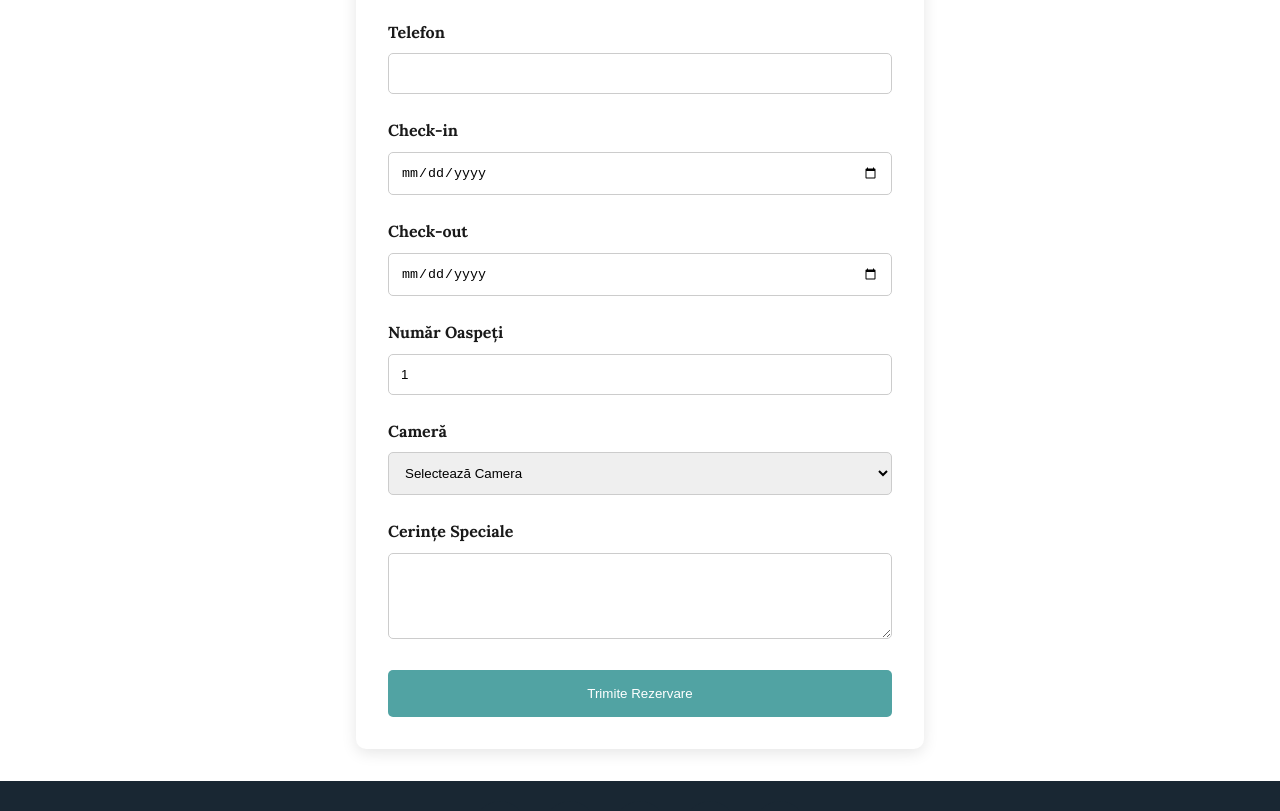
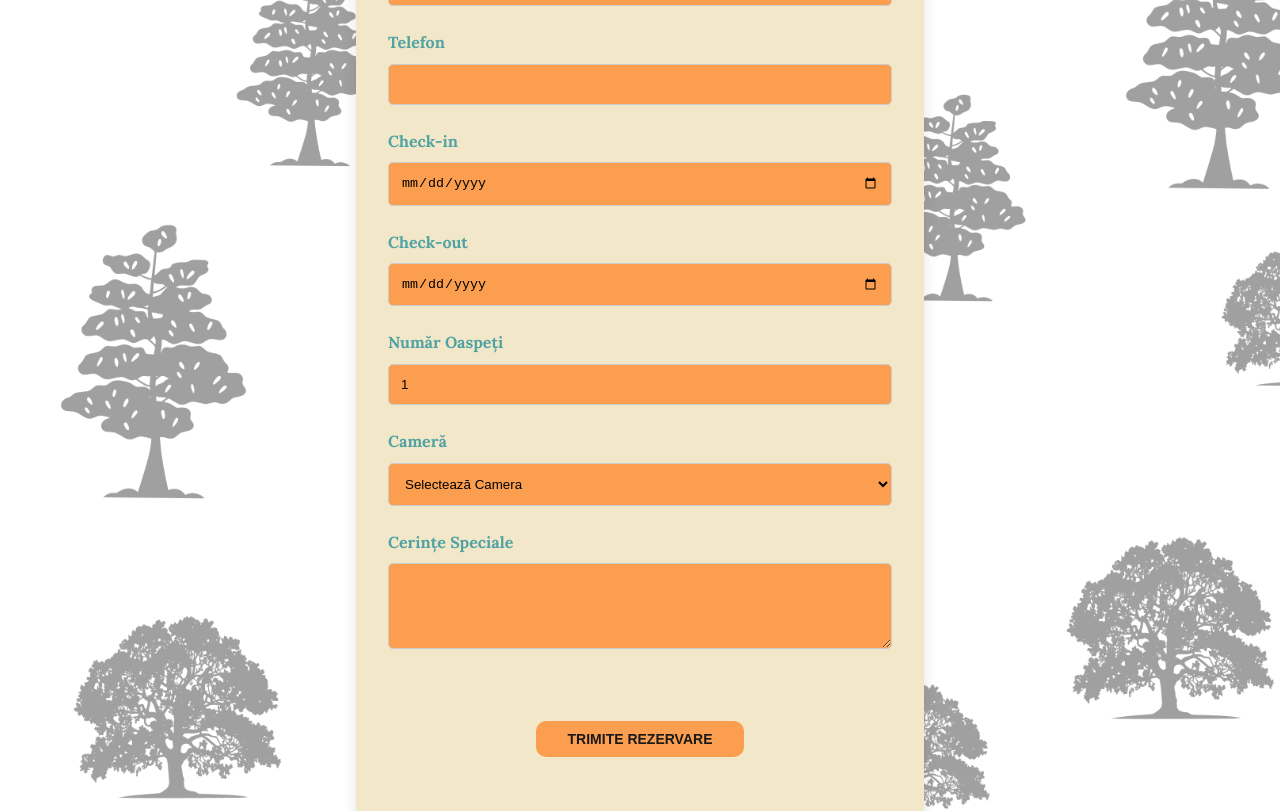
Before and after one commit to lechinal/Conacul-Dante, a React (Vite) app: page /Conacul-Dante/booking in a window 1280 px wide. Shown: the part 400-1211 px from the top of the page. Built offline with nearby package versions, Linux system fonts and the light colour scheme.

Commit message:
update bookingPage
booking page styles updated

```diff
--- a/src/assets/data/data.jsx
+++ b/src/assets/data/data.jsx
@@ -241,3 +241,10 @@ export const servicesDetails = {
       "Rezervarea locului de parcare este recomandată pentru perioadele aglomerate.",
   },
 };
+
+export const rooms = [
+  { id: "camera1", name: "Camera Standard" },
+  { id: "camera2", name: "Camera Premium" },
+  { id: "camera3", name: "Suită" },
+  { id: "camera4", name: "Cameră Familială" },
+];
--- a/src/pages/Booking/Booking.jsx
+++ b/src/pages/Booking/Booking.jsx
@@ -1,5 +1,7 @@
 import React, { useState, useEffect } from "react";
 import styles from "./Booking.module.css";
+import Button from "../../components/Button/Button";
+import { rooms } from "../../assets/data/data";
 
 function Booking() {
   const [formData, setFormData] = useState({
@@ -78,13 +80,6 @@ function Booking() {
     }
   };
 
-  const rooms = [
-    { id: "camera1", name: "Camera Standard" },
-    { id: "camera2", name: "Camera Premium" },
-    { id: "camera3", name: "Suită" },
-    { id: "camera4", name: "Cameră Familială" },
-  ];
-
   if (isSubmitted) {
     return (
       <div className={styles.successMessage}>
@@ -101,6 +96,7 @@ function Booking() {
   }
 
   return (
+    <section className={styles.sectionContainer}>
       <div className={styles.bookingContainer}>
         <h1>Rezervare</h1>
         <form onSubmit={handleSubmit} className={styles.bookingForm}>
@@ -215,12 +211,14 @@ function Booking() {
               rows="4"
             />
           </div>
-
-        <button type="submit" className={styles.submitButton}>
+          <div className={styles.buttonBox}>
+            <Button type="submit" className={styles.submitButton}>
               Trimite Rezervare
-        </button>
+            </Button>
+          </div>
         </form>
       </div>
+    </section>
   );
 }
 
--- a/src/pages/Booking/Booking.module.css
+++ b/src/pages/Booking/Booking.module.css
@@ -1,14 +1,24 @@
+.sectionContainer {
+  background-image: url(/Conacul-Dante/src/assets/images/okasBackground_2560x1440-GRI.png);
+  background-position: center center;
+  background-repeat: no-repeat;
+  background-size: cover;
+}
 .bookingContainer {
   max-width: 600px;
   margin: 0 auto;
   padding: 2rem 1rem;
 }
-
+.bookingContainer h1 {
+  text-align: center;
+  margin-bottom: 20px;
+}
 .bookingForm {
   background-color: white;
   padding: 2rem;
   border-radius: 10px;
   box-shadow: 0 4px 15px rgba(0, 0, 0, 0.1);
+  background-color: var(--secondaryColor);
 }
 
 .formGroup {
@@ -19,6 +29,7 @@
   display: block;
   margin-bottom: 0.5rem;
   font-weight: 600;
+  color: var(--primaryColor);
 }
 
 .formGroup input,
@@ -29,6 +40,7 @@
   border: 1px solid #ccc;
   border-radius: 5px;
   transition: border-color 0.3s ease;
+  background-color: var(--actionColor);
 }
 
 .inputError {
@@ -40,20 +52,32 @@
   font-size: 0.875rem;
   margin-top: 0.25rem;
 }
+.buttonBox {
+  display: flex;
+  justify-content: center;
+  align-items: center;
+  flex-direction: column;
+}
 
-.submitButton {
-  width: 100%;
-  padding: 1rem;
+.buttonBox .submitButton {
+  border: none;
+  border-radius: var(--borderRadius10);
+
+  color: var(--textColor);
+  font-weight: var(--fontWeight700);
+  background-color: var(--actionColor);
+  padding: 10px 32px;
+  margin: 40px 20px;
+
+  text-transform: uppercase;
+  text-align: center;
+  font-size: var(--fontSize14);
+
+  transition: all 0.4s ease-in-out;
+}
+.buttonBox .submitButton:hover {
   background-color: var(--primaryColor);
   color: white;
-  border: none;
-  border-radius: 5px;
-  cursor: pointer;
-  transition: background-color 0.3s ease;
-}
-
-.submitButton:hover {
-  background-color: var(--primaryColorDark);
 }
 
 .successMessage {
```
Lines whose indentation alone changed are shown as unchanged.
